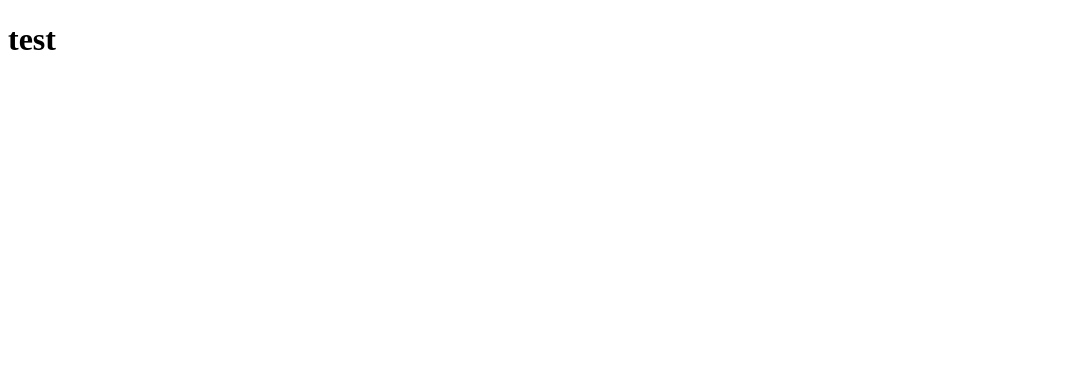
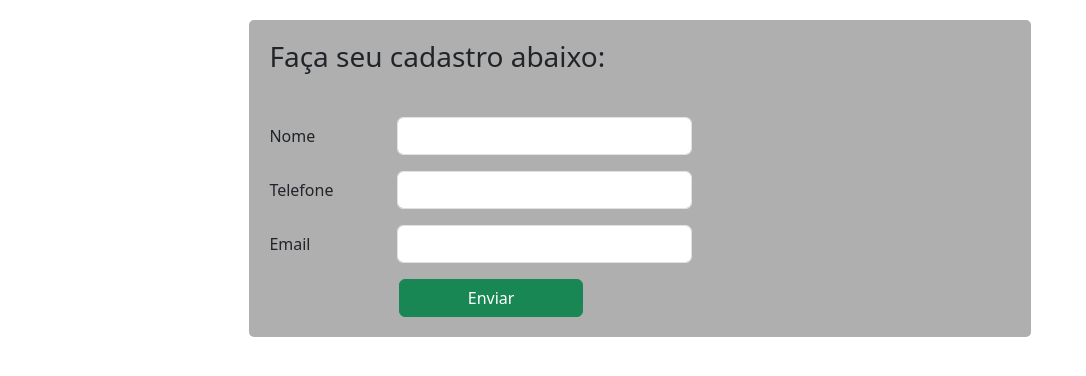
Before and after one commit to gureispt/EX_FUNDAMENTOS_BOOTSTRAP, a plain HTML site: page index.html in a window 1280 px wide. Shown: the whole page, without its empty margins (0-1086 px from the left). Drawn offline with nearby package versions, Linux system fonts and the light colour scheme.

Commit message:
Finalizado

```diff
--- a/index.html
+++ b/index.html
@@ -1,18 +1,42 @@
 <!DOCTYPE html>
 <html lang="pt-br">
+
 <head>
     <meta charset="UTF-8">
     <meta name="viewport" content="width=device-width, initial-scale=1.0">
     <title>Fundamentos do Bootstrap</title>
     <link rel="stylesheet" href="main.css">
-    <a href="http://cdn.jsdelivr.net/npm/bootstrap@5.3.3/dist/css/bootstrap.min.css"></a>
+    <link rel="stylesheet" href="http://cdn.jsdelivr.net/npm/bootstrap@5.3.3/dist/css/bootstrap.min.css">
 </head>
+
 <body>
-    <h1>test</h1>
+    <div class="container">
+        <form class="formulario">
+            <h3>Faça seu cadastro abaixo:</h3>
+            <div class="row mb-3">
+                <label for="nome" class="col-sm-2 col-form-label">Nome</label>
+                <div class="col-sm-5">
+                    <input type="name" class="form-control" id="nome">
+                </div>
+            </div>
+            <div class="row mb-3">
+                <label for="telefone" class="col-sm-2 col-form-label">Telefone</label>
+                <div class="col-sm-5">
+                    <input type="tel" class="form-control" id="telefone">
+                </div>
+            </div>
+            <div class="row mb-3">
+                <label for="email" class="col-sm-2 col-form-label">Email</label>
+                <div class="col-sm-5">
+                    <input type="email" class="form-control" id="email">
+                </div>
+            </div>
+            <div class="btn-button">
+                <button type="submit" class="btn btn-success">Enviar</button>
+            </div>
+        </form>
+    </div>
+</body>
+<script>href = "https://cdn.jsdelivr.net/npm/bootstrap@5.3.3/dist/js/bootstrap.bundle.min.js"</script>
 
-
-
-</body>
-<a href="https://cdn.jsdelivr.net/npm/bootstrap@5.3.3/dist/js/bootstrap.bundle.min.js"></a>
-<script src="main.js"></script>
 </html>
--- a/main.css
+++ b/main.css
@@ -0,0 +1,30 @@
+.container{
+    display: flex;
+    justify-content: center;
+    align-items: center;
+}
+
+h3{
+    padding-bottom: 35px;
+}
+
+.formulario{
+    display: flex;
+    flex-direction: column;
+    width: 70%;
+    margin: 20px 10px;
+    background-color: rgb(175, 175, 175);
+    padding: 20px 20px;
+    border-radius: 5px;
+}
+
+.formulario label{
+    cursor: pointer;
+}
+
+.btn-button{
+    margin-left: 130px;
+}
+.formulario button{
+    width: 30%;
+}
```
Also changed, not shown: main.js (deleted).
